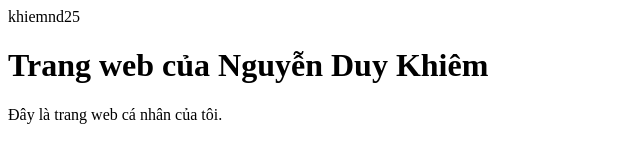
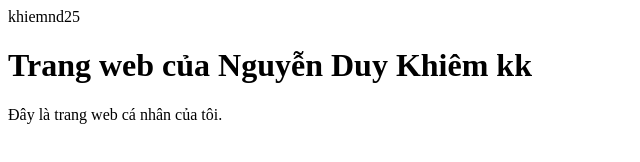
Before and after one commit to khiemnd25/khiemnd25.github.io, a plain HTML site: page index.html in a window 1280 px wide. Shown: the full height of the page, 0-640 px from the left. Drawn offline with Linux system fonts and the light colour scheme.

Commit message:
Update index.html

```diff
--- a/index.html
+++ b/index.html
@@ -7,7 +7,7 @@
 </head>
 <body>
     khiemnd25
-    <h1>Trang web của Nguyễn Duy Khiêm</h1>
+    <h1>Trang web của Nguyễn Duy Khiêm kk</h1>
     <p>Đây là trang web cá nhân của tôi.</p>
 </body>
 </html>
```
